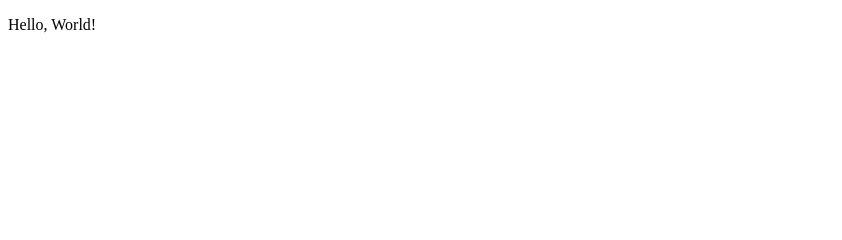
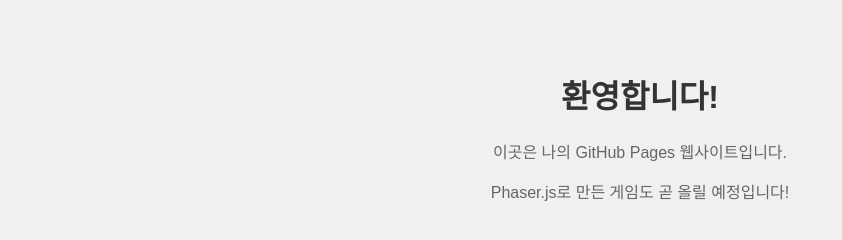
Before and after one commit to twocsh/dfpolitics, a plain HTML site: page index.html in a window 1280 px wide. Shown: the whole page, without its empty margins (0-842 px from the left). Drawn offline with Linux system fonts and the light colour scheme.

Commit message:
Update index.html

```diff
--- a/index.html
+++ b/index.html
@@ -1,12 +1,28 @@
 <!DOCTYPE html>
-<html lang="en">
+<html lang="ko">
 <head>
-	<meta charset="UTF-8">
-	<meta http-equiv="X-UA-Compatible" content="IE=edge">
-	<meta name="viewport" content="width=device-width, initial-scale=1.0">
-	<title>Portfolio</title>
+    <meta charset="UTF-8">
+    <meta name="viewport" content="width=device-width, initial-scale=1.0">
+    <title>내 웹사이트</title>
+    <style>
+        body {
+            font-family: Arial, sans-serif;
+            text-align: center;
+            background-color: #f0f0f0;
+            margin: 0;
+            padding: 50px;
+        }
+        h1 {
+            color: #333;
+        }
+        p {
+            color: #666;
+        }
+    </style>
 </head>
 <body>
-  <p>Hello, World!</p>
+    <h1>환영합니다!</h1>
+    <p>이곳은 나의 GitHub Pages 웹사이트입니다.</p>
+    <p>Phaser.js로 만든 게임도 곧 올릴 예정입니다!</p>
 </body>
 </html>
```
